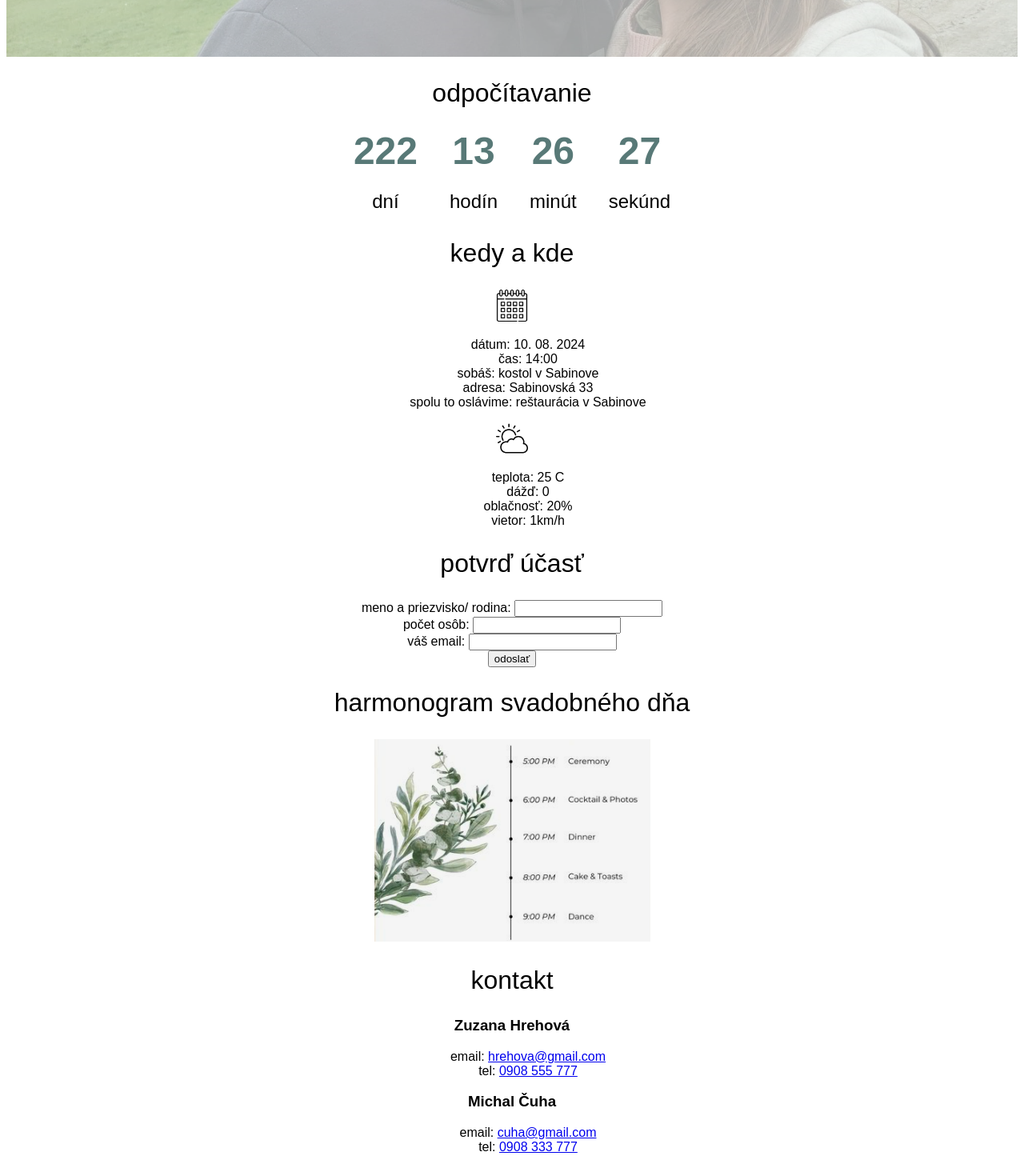
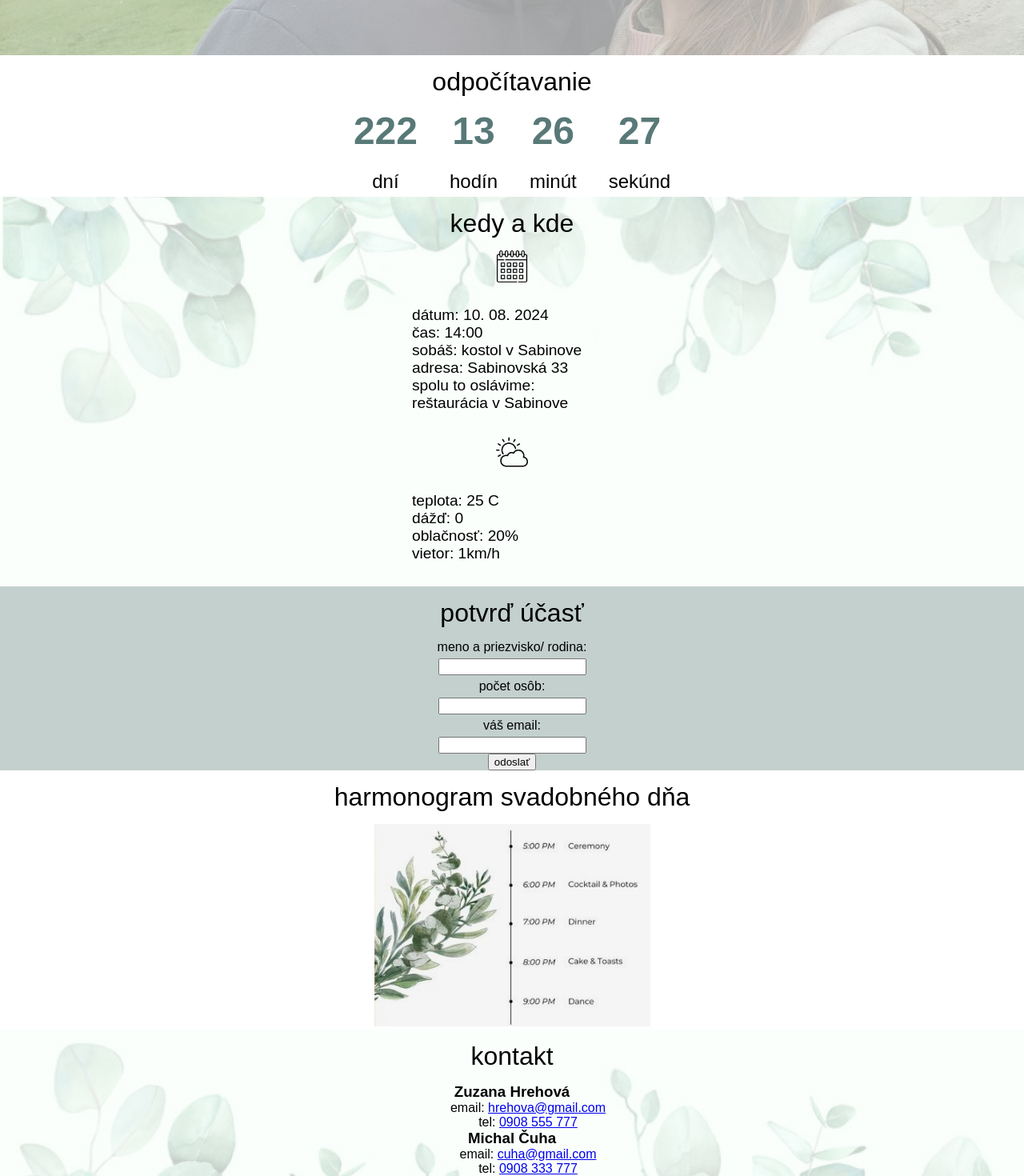
Before and after one commit to gracianaa/zam_wedding, a React (Vite) app: page / in a window 1280 px wide. Shown: the part 749-2219 px from the top of the page at 80% size. Built offline with nearby package versions, Linux system fonts and the light colour scheme; a web font is replaced by a local one.

Commit message:
content divided into sections and set flex, set backgrounds, form styled in rvsp

```diff
--- a/src/components/Agenda/index.jsx
+++ b/src/components/Agenda/index.jsx
@@ -3,9 +3,11 @@ import agenda from './agenda.png';
 
 export const Agenda = () => {
   return (
-    <div id="harmonogram" className="agenda">
-      <h2>harmonogram svadobného dňa</h2>
-      <img src={agenda} alt="agenda" />
-    </div>
+    <section className="agenda">
+      <div id="harmonogram" className="agenda__detail">
+        <h2>harmonogram svadobného dňa</h2>
+        <img src={agenda} alt="agenda" />
+      </div>
+    </section>
   );
 };
--- a/src/components/Footer/index.jsx
+++ b/src/components/Footer/index.jsx
@@ -2,7 +2,9 @@ import './style.css';
 
 export const Footer = () => {
   return (
+    <footer>
       <div id="kontakt" className="footer">
+        <div className="footer__bgOpacity">
           <h2>kontakt</h2>
           <h3>Zuzana Hrehová</h3>
           <ul>
@@ -23,5 +25,7 @@ export const Footer = () => {
             </li>
           </ul>
         </div>
+      </div>
+    </footer>
   );
 };
--- a/src/components/Footer/style.css
+++ b/src/components/Footer/style.css
@@ -0,0 +1,15 @@
+.footer {
+  background-image: url(bg_eucalypt_v2.png);
+  background-size: cover;
+  background-position: left;
+}
+
+.footer__bgOpacity {
+  width: 100%;
+  height: 100%;
+  background-color: rgba(249, 255, 252, 0.8);
+  display: flex;
+  flex-direction: column;
+  align-items: center;
+  justify-content: center;
+}
--- a/src/components/Intro/index.jsx
+++ b/src/components/Intro/index.jsx
@@ -43,7 +43,7 @@ const renderer = ({ days, hours, minutes, seconds, completed }) => {
 
 export const Intro = () => {
   return (
-    <section>
+    <section className="intro">
       <div className="intro-background">
         <div className="intro-background__opacity">
           <h1 className="intro-heading">Budeme sa brať!</h1>
--- a/src/components/Menu/style.css
+++ b/src/components/Menu/style.css
@@ -2,7 +2,7 @@
   display: flex;
   justify-content: center;
   align-items: center;
-  margin: 20px auto;
+  margin: 10px auto
 }
 
 .heading-text {
--- a/src/components/Rvsp/index.jsx
+++ b/src/components/Rvsp/index.jsx
@@ -2,22 +2,19 @@ import './style.css';
 
 export const Rvsp = () => {
   return (
-    <div id="rvsp" className="rvsp">
-      <h2>potvrď účasť</h2>
-      <form>
-        <label>
-          meno a priezvisko/ rodina: <input type="text" />
-        </label>
-        <br />
-        <label>
-          počet osôb: <input type="number" />
-        </label>
-        <br />
-        <label>
-          váš email: <input type="email" />
-        </label>
-      </form>
-      <button>odoslať</button>
-    </div>
+    <section className="rvsp">
+      <div id="rvsp" className="rvsp_ucast">
+        <h2>potvrď účasť</h2>
+        <form>
+          <label>meno a priezvisko/ rodina:</label>
+          <input type="text" />
+          <label>počet osôb:</label>
+          <input type="number" />
+          <label>váš email:</label>
+          <input type="email" />
+        </form>
+        <button>odoslať</button>
+      </div>
+    </section>
   );
 };
--- a/src/components/Rvsp/style.css
+++ b/src/components/Rvsp/style.css
@@ -0,0 +1,11 @@
+.rvsp {
+  background-color: #c3d0ce;
+}
+
+form {
+  display: flex;
+  flex-direction: column;
+  align-items: center;
+  justify-content: center;
+  gap: 5px;
+}
--- a/src/components/WhenAndWhere/index.jsx
+++ b/src/components/WhenAndWhere/index.jsx
@@ -4,10 +4,12 @@ import weather from './weather.png';
 
 export const WhenAndWhere = () => {
   return (
-    <div id="kedyAkde" className="whenAndWhere">
+    <section className="whenAndWhere">
+      <div id="kedyAkde" className="whenAndWhere__bg">
+        <div className="whenAndWhere__bgOpacity">
           <h2>kedy a kde</h2>
           <img src={calendar} alt="calendar_icon" width="40px" height="40px" />
-      <ul>
+          <ul className="info-list">
             <li>dátum: 10. 08. 2024</li>
             <li>čas: 14:00</li>
             <li>sobáš: kostol v Sabinove</li>
@@ -15,12 +17,14 @@ export const WhenAndWhere = () => {
             <li>spolu to oslávime: reštaurácia v Sabinove</li>
           </ul>
           <img src={weather} alt="weather_icon" width="40px" height="40px" />
-      <ul>
+          <ul className="info-list">
             <li>teplota: 25 C</li>
             <li>dážď: 0</li>
             <li>oblačnosť: 20%</li>
             <li>vietor: 1km/h</li>
           </ul>
         </div>
+      </div>
+    </section>
   );
 };
--- a/src/components/WhenAndWhere/style.css
+++ b/src/components/WhenAndWhere/style.css
@@ -0,0 +1,23 @@
+.whenAndWhere__bg {
+  background-image: url(bg_eucalypt.png);
+  background-size: cover;
+  background-position: left;
+}
+
+.whenAndWhere__bgOpacity {
+  width: 100%;
+  height: 100%;
+  background-color: rgba(249, 255, 252, 0.8);
+  display: flex;
+  flex-direction: column;
+  align-items: center;
+  justify-content: center;
+}
+
+.info-list {
+  width: 250px;
+  text-align: left;
+  padding: 0;
+  margin: 30px 0;
+  font-size: 1.2rem;
+}
--- a/src/global.css
+++ b/src/global.css
@@ -11,6 +11,7 @@
 
 * {
   box-sizing: border-box;
+  margin: 0;
 }
 
 html {
@@ -31,6 +32,7 @@ h1 {
 h2 {
   font-weight: 400;
   font-size: 2rem;
+  margin: 15px 0;
 }
 
 ul {
--- a/src/pages/HomePage/style.css
+++ b/src/pages/HomePage/style.css
@@ -1,13 +1,4 @@
-header {
+.content {
   display: flex;
   flex-direction: column;
-  align-items: center;
-  margin-top: 4rem;
 }
-
-.logo {
-  width: 10rem;
-  height: 10rem;
-  background-image: url(./img/rocket.svg);
-  background-size: contain;
-}
```
Also changed, not shown: src/components/Footer/bg_eucalypt_v2.png (added), src/components/WhenAndWhere/bg_eucalypt.png (added). Lines whose indentation alone changed are shown as unchanged.
